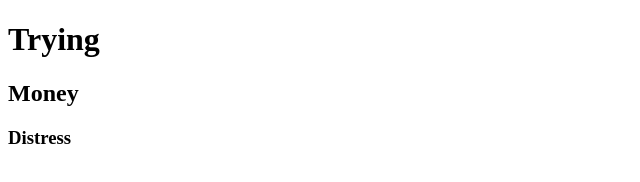
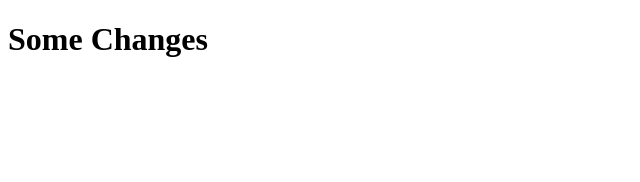
Before and after one commit to inheritedlooser/learn-web-dev, a plain HTML site: page index.html in a window 1280 px wide. Shown: the whole page, without its empty margins (0-640 px from the left). Drawn offline with Linux system fonts and the light colour scheme.

Commit message:
added files to branch 2

```diff
--- a/index.html
+++ b/index.html
@@ -6,8 +6,6 @@
     <title>Learning</title>
 </head>
 <body>
-    <h1>Trying</h1>
-    <h2>Money</h2>
-    <h3>Distress</h3>
+    <h1>Some Changes</h1>
 </body>
 </html>
```
Also changed, not shown: script.js (added).
